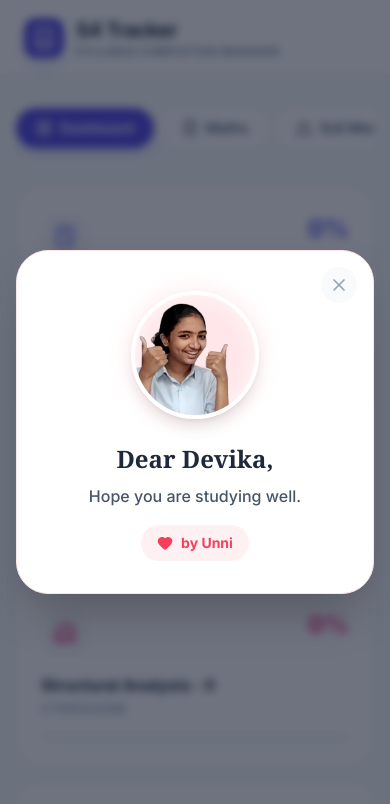
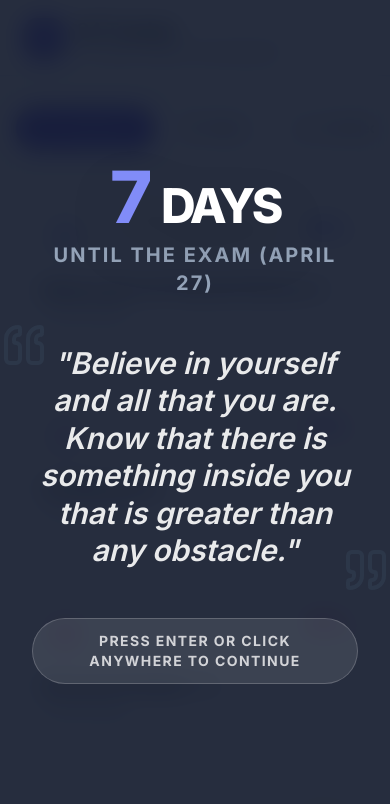
Before and after one commit to unni24061-ux/DEVIKA, a plain HTML site: page index.html in a window 390 px wide. Shown: the top 804 px of the page. Drawn offline with nearby package versions, Linux system fonts and the light colour scheme.

Commit message:
Update index.html

```diff
--- a/index.html
+++ b/index.html
@@ -25,22 +25,6 @@
 
         /* Custom progress bar transition */
         .progress-transition { transition: width 0.6s cubic-bezier(0.4, 0, 0.2, 1); }
-
-        /* Love Animation CSS - Falling & Swaying Effect */
-        @keyframes fallingHeart {
-            0% { transform: translate(0, -10vh) scale(0.5) rotate(-20deg); opacity: 0; }
-            15% { opacity: 0.8; transform: translate(-30px, 20vh) scale(1.1) rotate(15deg); }
-            45% { opacity: 0.9; transform: translate(30px, 60vh) scale(1.3) rotate(-10deg); }
-            75% { opacity: 0.8; transform: translate(-30px, 90vh) scale(1.1) rotate(15deg); }
-            100% { transform: translate(0, 120vh) scale(0.5) rotate(-20deg); opacity: 0; }
-        }
-        .heart-fall {
-            position: fixed;
-            top: -50px;
-            pointer-events: none;
-            z-index: 9999; /* Making sure it shows above everything */
-            animation: fallingHeart linear forwards;
-        }
     </style>
 </head>
 <body class="bg-slate-50 text-slate-900 pb-20">
@@ -89,26 +73,24 @@
         </div>
     </div>
 
-    <!-- Devika Welcome Popup -->
-    <div id="devika-popup" class="fixed inset-0 z-[100] flex items-center justify-center bg-slate-900/60 backdrop-blur-sm transition-opacity duration-500">
-        <div class="bg-white rounded-[2rem] p-8 max-w-sm w-full mx-4 relative shadow-2xl flex flex-col items-center text-center animate-fade-in border border-rose-100">
-            <!-- Close Button -->
-            <button onclick="closePopup()" class="absolute top-4 right-4 text-slate-400 hover:text-rose-500 transition-colors bg-slate-50 hover:bg-rose-50 p-2 rounded-full cursor-pointer">
-                <i data-lucide="x" class="w-5 h-5"></i>
-            </button>
+    <!-- Exam Countdown & Motivation Overlay -->
+    <div id="exam-overlay" onclick="hideCountdownOverlay()" class="fixed inset-0 z-[100] flex items-center justify-center bg-slate-900/90 backdrop-blur-md transition-all duration-500 cursor-pointer hidden opacity-0">
+        <div id="exam-overlay-content" class="text-center p-8 max-w-4xl mx-auto transform scale-95 transition-transform duration-500">
+            <h2 class="text-7xl md:text-9xl font-black text-white tracking-tighter mb-2 drop-shadow-2xl">
+                <span id="days-remaining" class="text-indigo-400">XX</span> <span class="text-5xl md:text-7xl">DAYS</span>
+            </h2>
+            <p class="text-xl md:text-2xl font-bold text-slate-400 uppercase tracking-widest mb-12">Until the Exam (April 27)</p>
 
-            <!-- Image with Pulse Effect -->
-            <div class="relative mb-6 mt-2">
-                <div class="absolute inset-0 bg-rose-200 rounded-full blur-md animate-pulse"></div>
-                <img src="Screenshot_2024-10-20-11-46-24-212_com.whatsapp-removebg-preview.png" alt="Devika" class="w-32 h-32 object-cover rounded-full relative z-10 border-4 border-white shadow-lg">
+            <div class="relative mb-12">
+                <i data-lucide="quote" class="absolute -top-6 -left-8 w-12 h-12 text-slate-700/50 rotate-180"></i>
+                <p id="motivation-text" class="text-3xl md:text-4xl font-semibold text-white/90 leading-tight italic relative z-10">
+                    "Loading motivation..."
+                </p>
+                <i data-lucide="quote" class="absolute -bottom-6 -right-8 w-12 h-12 text-slate-700/50"></i>
             </div>
 
-            <!-- Text Content -->
-            <h2 class="text-2xl font-black text-slate-800 mb-2 font-serif">Dear Devika,</h2>
-            <p class="text-slate-600 font-medium leading-relaxed mb-4">Hope you are studying well.</p>
-            <div class="inline-flex items-center gap-2 px-4 py-2 bg-rose-50 rounded-full text-rose-500 font-bold text-sm">
-                <i data-lucide="heart" class="w-4 h-4 fill-rose-500"></i>
-                by Unni
+            <div class="inline-flex items-center gap-2 px-6 py-3 bg-white/10 rounded-full border border-white/20 animate-pulse text-white/80">
+                <span class="text-sm font-bold uppercase tracking-widest">Press Enter or Click anywhere to continue</span>
             </div>
         </div>
     </div>
@@ -154,7 +136,6 @@
             ]
         };
 
-        // UI Metadata adapted to your original syllabus
         const SYLLABUS_METADATA = {
             "Mathematics for Physical Science-4": { icon: "calculator", color: "#6366f1", short: "Maths" },
             "Soil Mechanics": { icon: "mountain", color: "#8b5cf6", short: "Soil Mechanics" },
@@ -164,66 +145,171 @@
             "Economics for Engineers": { icon: "trending-up", color: "#ef4444", short: "Economics" }
         };
 
-        // App State - USING YOUR ORIGINAL STORAGE KEY (s4_study_progress_v2)
+        // App State
         let state = {
             completedTopics: JSON.parse(localStorage.getItem('s4_study_progress_v2')) || {},
             activeTab: 'dashboard',
             expandedModules: new Set()
         };
 
+        // Huge pool of highly motivating lines to shuffle through
+        const MOTIVATION_QUOTES = [
+            "Push yourself, because no one else is going to do it for you.",
+            "Sometimes later becomes never. Do it right now.",
+            "Great things never come from comfort zones.",
+            "Success doesn’t just find you. You have to go out and get it.",
+            "The harder you work for something, the greater you’ll feel when you achieve it.",
+            "Dream it. Wish it. Do it.",
+            "Don’t stop when you’re tired. Stop when you’re done.",
+            "Wake up with determination. Go to bed with satisfaction.",
+            "Do something today that your future self will thank you for.",
+            "Little things make big days. Keep going.",
+            "It’s going to be hard, but hard does not mean impossible.",
+            "Don’t wait for opportunity. Create it.",
+            "The key to success is to focus on goals, not obstacles.",
+            "Dream bigger. Do bigger.",
+            "You don’t have to be great to start, but you have to start to be great.",
+            "Doubt kills more dreams than failure ever will.",
+            "The future depends on what you do today.",
+            "Don’t count the days, make the days count.",
+            "Excuses will always be there for you. Opportunity won’t.",
+            "Strive for progress, not perfection.",
+            "A little progress each day adds up to big results.",
+            "If it was easy, everyone would do it.",
+            "Your limitation—it’s only your imagination.",
+            "Focus on your goal. Don't look in any direction but ahead.",
+            "Work hard in silence, let your success be your noise.",
+            "You are entirely up to you. Make your body. Make your life.",
+            "Every morning you have two choices: continue to sleep with your dreams, or wake up and chase them.",
+            "Believe in yourself and all that you are. Know that there is something inside you that is greater than any obstacle.",
+            "The pain you feel today will be the strength you feel tomorrow.",
+            "Success is the sum of small efforts, repeated day in and day out.",
+            "Discipline is doing what needs to be done, even if you don't want to do it.",
+            "A river cuts through rock not because of its power, but because of its persistence.",
+            "Study while others are sleeping; work while others are loafing; prepare while others are playing; and dream while others are wishing.",
+            "Don't downgrade your dream just to fit your reality. Upgrade your conviction to match your destiny.",
+            "You are closer than you were yesterday.",
+            "There are no shortcuts to any place worth going.",
+            "Focus on the step in front of you, not the whole staircase.",
+            "If you want it, work for it. It's that simple.",
+            "Nothing worth having comes easy.",
+            "Be stronger than your excuses.",
+            "The only place where success comes before work is in the dictionary.",
+            "It always seems impossible until it is done.",
+            "Don't let what you cannot do interfere with what you can do.",
+            "I will not be stopped.",
+            "Make your parents proud, your enemies jealous, and yourself happy.",
+            "Stop doubting yourself, work hard, and make it happen.",
+            "Your life is your masterpiece. Build it well.",
+            "Action is the foundational key to all success.",
+            "Success is what happens after you have survived all your disappointments.",
+            "Keep your face always toward the sunshine, and shadows will fall behind you."
+        ];
+
+        // Idle Timer Variables
+        let idleTime = 0;
+        let idleInterval;
+        const IDLE_TIMEOUT_MS = 2 * 60 * 1000; // 2 minutes
+
         function saveState() {
             localStorage.setItem('s4_study_progress_v2', JSON.stringify(state.completedTopics));
         }
 
-        function closePopup() {
-            const popup = document.getElementById('devika-popup');
+        // Exam Countdown Logic
+        function showCountdownOverlay() {
+            const overlay = document.getElementById('exam-overlay');
+            const daysEl = document.getElementById('days-remaining');
+            const quoteEl = document.getElementById('motivation-text');
+            const content = document.getElementById('exam-overlay-content');
 
-            // Fade out the popup
-            popup.style.opacity = '0';
+            // Calculate days to April 27
+            const today = new Date();
+            let targetYear = today.getFullYear();
+            let targetDate = new Date(targetYear, 3, 27); // Month is 0-indexed, so 3 = April
 
+            // If April 27 has already passed this year, look at next year
+            if (today.getTime() > targetDate.getTime()) {
+                targetDate.setFullYear(targetYear + 1);
+            }
+
+            const diffTime = targetDate - today;
+            const diffDays = Math.ceil(diffTime / (1000 * 60 * 60 * 24));
+            daysEl.innerText = diffDays;
+
+            // Get random motivation quote
+            const randomQuote = MOTIVATION_QUOTES[Math.floor(Math.random() * MOTIVATION_QUOTES.length)];
+            quoteEl.innerText = `"${randomQuote}"`;
+
+            // Show overlay with transition
+            overlay.classList.remove('hidden');
+            // Small delay to ensure display:block applies before opacity
             setTimeout(() => {
-                popup.style.display = 'none';
+                overlay.classList.remove('opacity-0');
+                overlay.classList.add('opacity-100');
+                content.classList.remove('scale-95');
+                content.classList.add('scale-100');
+            }, 10);
 
-                // Trigger the falling hearts animation ONLY after the popup is closed
-                createHearts();
-            }, 500);
+            lucide.createIcons();
         }
 
-        function createHearts() {
-            const container = document.createElement('div');
-            container.id = 'active-hearts-container';
-            container.className = 'fixed inset-0 pointer-events-none overflow-hidden';
-            container.style.zIndex = '9999';
-            document.body.appendChild(container);
+        function hideCountdownOverlay() {
+            const overlay = document.getElementById('exam-overlay');
+            const content = document.getElementById('exam-overlay-content');
 
-            const heartColors = ['text-rose-400', 'text-pink-400', 'text-red-400', 'text-fuchsia-400', 'text-rose-500'];
+            if (!overlay.classList.contains('hidden')) {
+                overlay.classList.remove('opacity-100');
+                overlay.classList.add('opacity-0');
+                content.classList.remove('scale-100');
+                content.classList.add('scale-95');
 
-            // Create 50 falling hearts with staggered delays
-            for(let i = 0; i < 50; i++) {
                 setTimeout(() => {
-                    const heart = document.createElement('div');
-                    const size = Math.random() * 25 + 15; // Sizes between 15px and 40px
-                    heart.className = `heart-fall absolute ${heartColors[Math.floor(Math.random() * heartColors.length)]}`;
-                    heart.style.left = Math.random() * 100 + 'vw';
-                    heart.style.animationDuration = (Math.random() * 4 + 3) + 's'; // Fall lasts 3-7 seconds
-                    heart.style.opacity = '0';
-                    heart.innerHTML = `<svg xmlns="http://www.w3.org/2000/svg" width="${size}" height="${size}" viewBox="0 0 24 24" fill="currentColor" stroke="currentColor" stroke-width="1.5" stroke-linecap="round" stroke-linejoin="round" class="lucide lucide-heart drop-shadow-md"><path d="M19 14c1.49-1.46 3-3.21 3-5.5A5.5 5.5 0 0 0 16.5 3c-1.76 0-3 .5-4.5 2-1.5-1.5-2.74-2-4.5-2A5.5 5.5 0 0 0 2 8.5c0 2.3 1.5 4.05 3 5.5l7 7Z"/></svg>`;
-                    container.appendChild(heart);
-                }, Math.random() * 1500); // Stagger the start time over 1.5 seconds
+                    overlay.classList.add('hidden');
+                }, 500); // Matches transition duration
+
+                resetIdleTimer();
             }
+        }
 
-            // Cleanup the container after all animations finish (1.5s delay + max 7s duration)
-            setTimeout(() => {
-                if (container) container.remove();
-            }, 9000);
+        // Idle Timer Functions
+        function resetIdleTimer() {
+            idleTime = 0;
         }
+
+        function startIdleTimer() {
+            idleInterval = setInterval(() => {
+                idleTime += 1000;
+                if (idleTime >= IDLE_TIMEOUT_MS) {
+                    showCountdownOverlay();
+                    idleTime = 0; // Reset so it doesn't constantly trigger
+                }
+            }, 1000);
+
+            // Listen for any activity to reset the timer
+            window.addEventListener('mousemove', resetIdleTimer);
+            window.addEventListener('keypress', resetIdleTimer);
+            window.addEventListener('click', resetIdleTimer);
+            window.addEventListener('scroll', resetIdleTimer);
+        }
+
+        // Dismiss overlay on Enter or any keypress
+        document.addEventListener('keydown', (e) => {
+            const overlay = document.getElementById('exam-overlay');
+            if (!overlay.classList.contains('hidden')) {
+                hideCountdownOverlay();
+            }
+        });
 
         function init() {
             renderTabs();
             renderView();
             updateProgress();
 
-            // Note: The hearts animation is now strictly triggered inside closePopup()
+            // Show the countdown immediately when the page loads
+            showCountdownOverlay();
+
+            // Start listening for idle time
+            startIdleTimer();
         }
 
         function renderTabs() {
```
